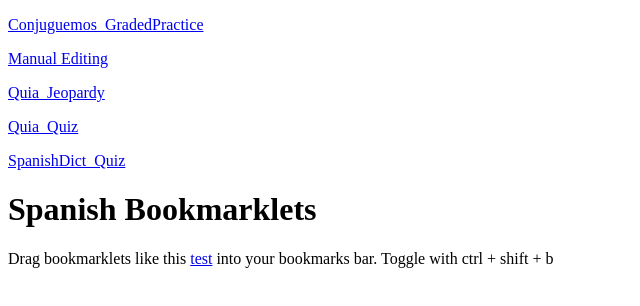
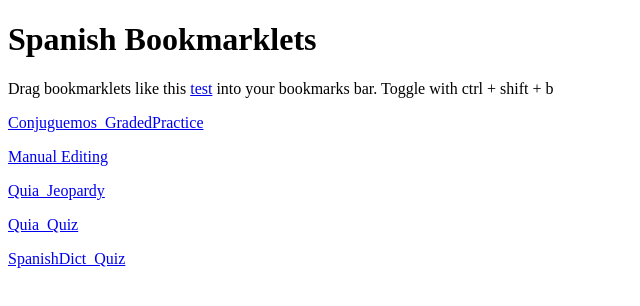
Before and after one commit to SomeBookmarklets/Spanish, a plain HTML site: page index.html in a window 1280 px wide. Shown: the whole page, without its empty margins (0-640 px from the left). Drawn offline with Linux system fonts and the light colour scheme.

Commit message:
Update index.html

```diff
--- a/index.html
+++ b/index.html
@@ -4,14 +4,14 @@
 		<title>Bookmarklets</title>
 	</head>
 	<body>
-	<script>
-		let base="https://somebookmarklets.github.io/Spanish/";
-		let pages=["Conjuguemos_GradedPractice","Manual Editing","Quia_Jeopardy","Quia_Quiz","SpanishDict_Quiz"];
-		for (let page of pages) {
-			document.body.innerHTML=document.body.innerHTML+`<p><a href="javascript:(function(){document.body.appendChild(document.createElement('script')).src='${base}${page}'})();">${page}</a></p>\n`
-		}
-	</script>
 		<h1>Spanish Bookmarklets</h1>
 		<p>Drag bookmarklets like this <a href="javascript:alert('it works')">test</a> into your bookmarks bar. Toggle with ctrl + shift + b</p>
+		<script>
+			let base="https://somebookmarklets.github.io/Spanish/";
+			let pages=["Conjuguemos_GradedPractice","Manual Editing","Quia_Jeopardy","Quia_Quiz","SpanishDict_Quiz"];
+			for (let page of pages) {
+				document.body.innerHTML+=`<p><a href="javascript:(function(){document.body.appendChild(document.createElement('script')).src='${base}${page}'})();">${page}</a></p>`
+			}
+		</script>
 	</body>
 </html>
```
